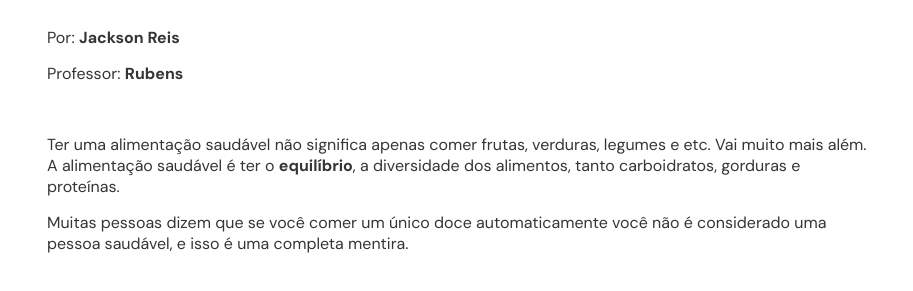
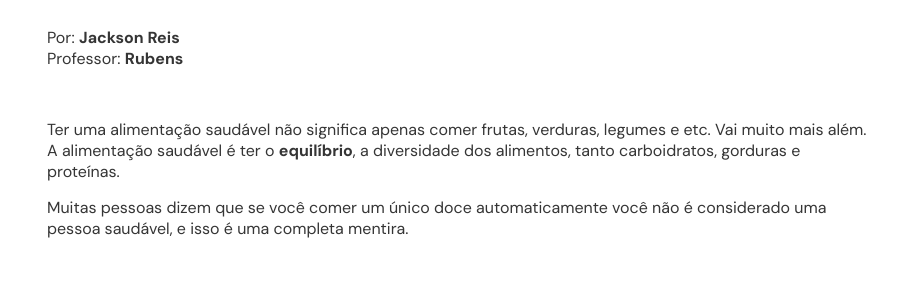
Before and after one commit to jacksonreis/alimentacao-saudavel, a plain HTML site: page index.html in a window 1280 px wide. Shown: the part 153-444 px from the top of the page, without its empty margins (183-1096 px from the left). Drawn offline with Linux system fonts and the light colour scheme.

Commit message:
Update style.css

```diff
--- a/style.css
+++ b/style.css
@@ -45,6 +45,8 @@ header h1 {
 }
 
 #informaões-top p {
+    font-family: var(--font-padrao);
+    font-weight: 400;
     padding-left: 15px;
 }
 
@@ -62,7 +64,7 @@ section {
     padding: 15px;
 }
 
-p {
+main p {
     font-family: var(--font-padrao);
     font-weight: 400;
     margin: 15px 0px;
```
